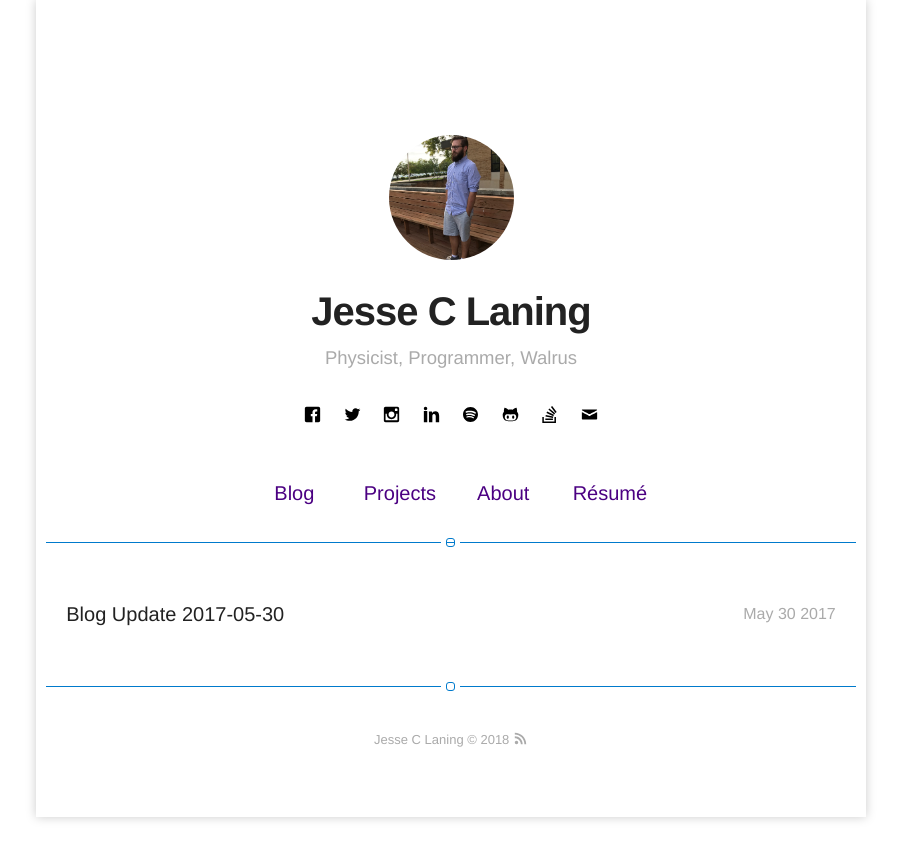
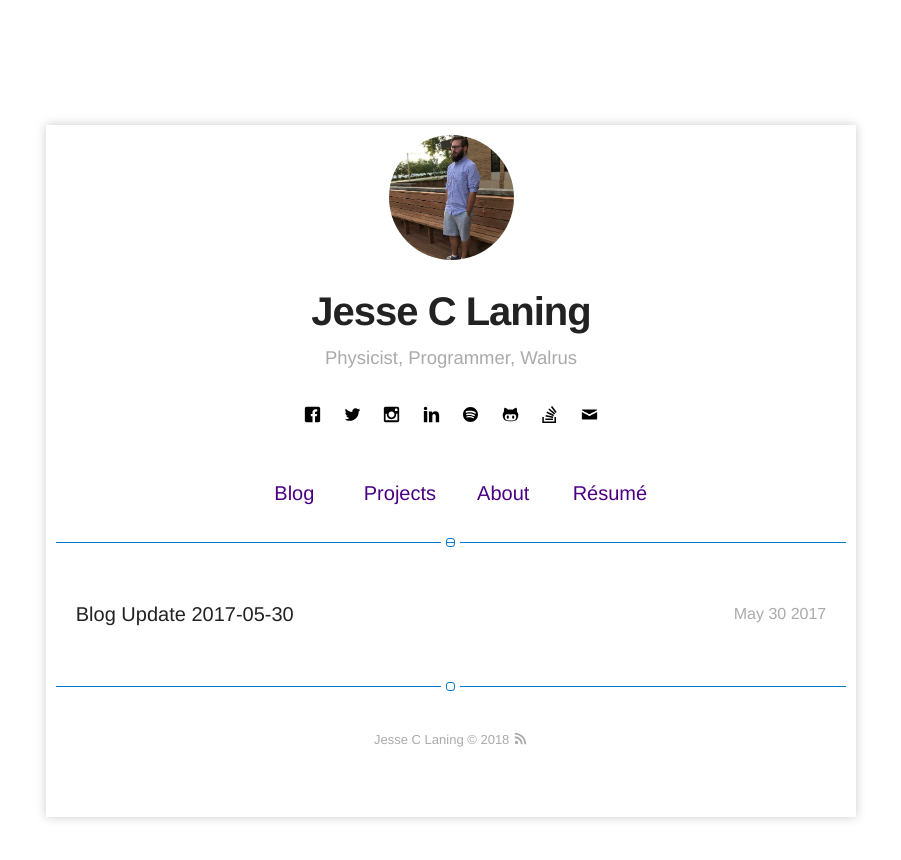
Before and after one commit to jamolnng/jamolnng.github.io, a Jekyll site: the page built from index.html, in a window 1280 px wide. Shown: the top 860 px of the page, without its empty margins (189-1090 px from the left). Built offline with Jekyll 4.4.1, drawn with Linux system fonts in a browser that asks for light colours; nearby versions of some CDN libraries; library files that are not in the unit come from our copies.

Commit message:
Update default.html

```diff
--- a/_layouts/default.html
+++ b/_layouts/default.html
@@ -30,14 +30,14 @@
 
 </head>
 <body>
-    <div style="padding:10px;background-color:#FFFFFF;box-shadow:0px 0px 10px 0px #CCCCCC;" class="wrapper-{% if site.width == "normal" %}normal{% elsif site.width == "large" %}large{% endif %}">
+    <div class="wrapper-{% if site.width == "normal" %}normal{% elsif site.width == "large" %}large{% endif %}">
         {% if page.tag %}
-            <div class="post">
+            <div style="padding:10px;background-color:#FFFFFF;box-shadow:0px 0px 10px 0px #CCCCCC;" class="post">
         {% else %}
             {% if showHeader != true %}
-                <div class="page {{ page.title | downcase }}">
+                <div style="padding:10px;background-color:#FFFFFF;box-shadow:0px 0px 10px 0px #CCCCCC;" class="page {{ page.title | downcase }}">
             {% else %}
-                <div class="{{ page.title | downcase }}">
+                <div style="padding:10px;background-color:#FFFFFF;box-shadow:0px 0px 10px 0px #CCCCCC;" class="{{ page.title | downcase }}">
             {% endif %}
         {% endif %}
 
```
